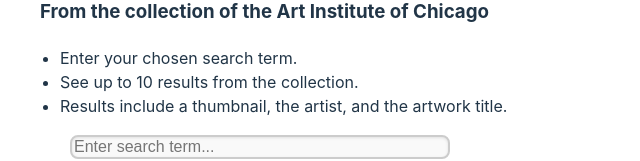
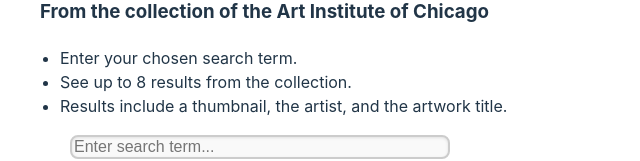
Before and after one commit to dp-daly/art-searcher, a React (Vite) app: page / in a window 1280 px wide. Shown: the part 177-338 px from the top of the page, without its empty margins (0-640 px from the left). Built offline with nearby package versions, Linux system fonts and the light colour scheme; no server answers.

Commit message:
Reduced to 8 filter

```diff
--- a/src/App.jsx
+++ b/src/App.jsx
@@ -18,7 +18,7 @@
   }, [search])
 
   async function fetchAirplaneArt() {
-    const resp = await fetch(`https://api.artic.edu/api/v1/artworks/search?q=${search}&fields=artist_title,id,image_id,title`)
+    const resp = await fetch(`https://api.artic.edu/api/v1/artworks/search?q=${search}&fields=artist_title,id,image_id,title&limit=8`)
     const artObjects = await resp.json()
     const resultsArray = artObjects.data
     const resultsInfo = resultsArray.map((object) => {
@@ -45,7 +45,7 @@
     <h3>From the collection of the Art Institute of Chicago</h3>
     <ul>
       <li>Enter your chosen search term.</li>
-      <li>See up to 10 results from the collection.</li>
+      <li>See up to 8 results from the collection.</li>
       <li>Results include a thumbnail, the artist, and the artwork title.</li>
     </ul>
     <div id="search">
--- a/src/components/Card.jsx
+++ b/src/components/Card.jsx
@@ -2,7 +2,7 @@
 
 return (
 <div id="card">
-    <div id="img-placeholder" style={{backgroundImage: `url(https://www.artic.edu/iiif/2/${image}/full/843,/0/default.jpg)`}}>
+    <div id="img-placeholder" style={{backgroundImage: `url(https://www.artic.edu/iiif/2/${image}/full/800,/0/default.jpg)`}}>
     </div>
     <div id="card-footer">
     <h3 id="artist-title">{artist}</h3>
```
